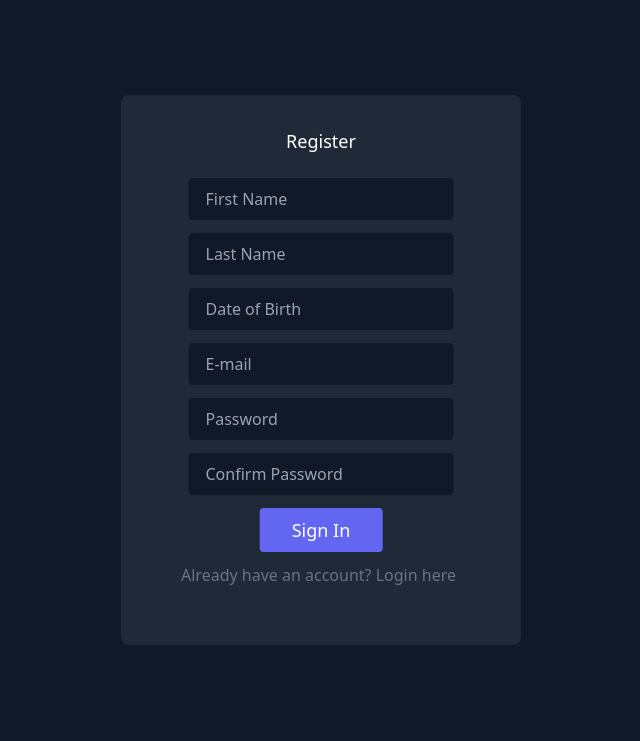
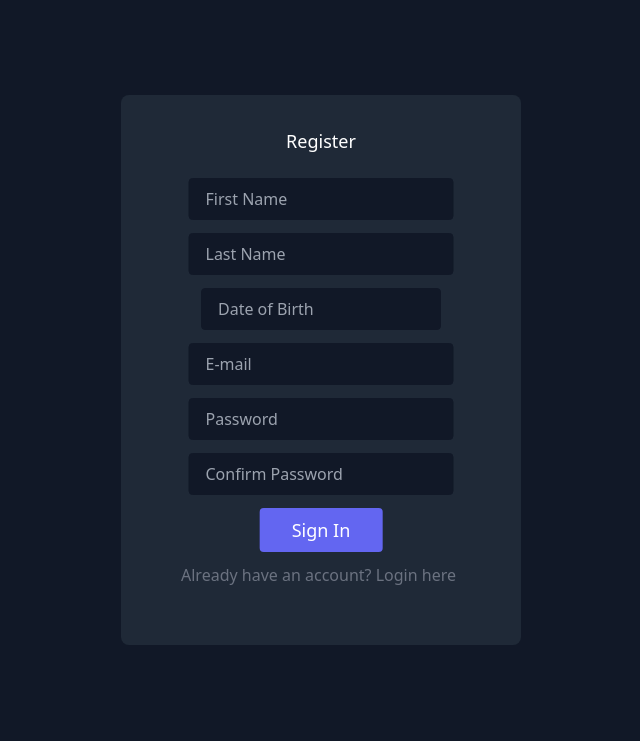
Before and after one commit to shivang-madhwal/HCL_HACKATHON_2020, a Flask app: page /registerationForm in a window 1280 px wide. Shown: the part 81-822 px from the top of the page, without its empty margins (319-959 px from the left). Run offline with Flask 2, Linux system fonts and the light colour scheme.

Commit message:
Update register.html

```diff
--- a/aman/templates/register.html
+++ b/aman/templates/register.html
@@ -36,7 +36,7 @@
          		<form action="/register" method="POST" onsubmit="return validate()">
          		 <input class="bg-gray-900 rounded border text-white border-gray-900 focus:outline-none focus:border-indigo-500 text-base px-4 py-2 mb-4" name="firstName" placeholder="First Name" type="text" style="position: fixed; left: 50%; top: 15%; transform: translateX(-50%);" required>
          		  <input class="bg-gray-900 rounded border text-white border-gray-900 focus:outline-none focus:border-indigo-500 text-base px-4 py-2 mb-4" name="lastName" placeholder="Last Name" type="text" style="position: fixed; left: 50%; top: 25%; transform: translateX(-50%); " required>
-         		   <input class="bg-gray-900 rounded border text-white border-gray-900 focus:outline-none focus:border-indigo-500 text-base px-4 py-2 mb-4" name="dob" placeholder="Date of Birth" type="text" onfocus="(this.type='date')" style="position: fixed; left: 50%; top: 35%; transform: translateX(-50%);" required>
+         		   <input class="bg-gray-900 rounded border text-white border-gray-900 focus:outline-none focus:border-indigo-500 text-base px-4 py-2 mb-4" name="dob" placeholder="Date of Birth" type="text" onfocus="(this.type='date')" style="position: fixed; left: 50%; top: 35%; transform: translateX(-50%); width: 240px;" required>
          		   <input class="bg-gray-900 rounded border text-white border-gray-900 focus:outline-none focus:border-indigo-500 text-base px-4 py-2 mb-4" name="email" placeholder="E-mail" type="email" style="position: fixed; left: 50%; top: 45%; transform: translateX(-50%);" required>
          		   <input class="bg-gray-900 rounded border text-white border-gray-900 focus:outline-none focus:border-indigo-500 text-base px-4 py-2 mb-4" name="password" placeholder="Password" id="password" type="password" style="position: fixed; left: 50%; top: 55%; transform: translateX(-50%);" required>
          		   <input class="bg-gray-900 rounded border text-white border-gray-900 focus:outline-none focus:border-indigo-500 text-base px-4 py-2 mb-4" name="cpassword" placeholder="Confirm Password" id="cpassword" type="password" style="position: fixed; left: 50%; top: 65%; transform: translateX(-50%);" required>
```
